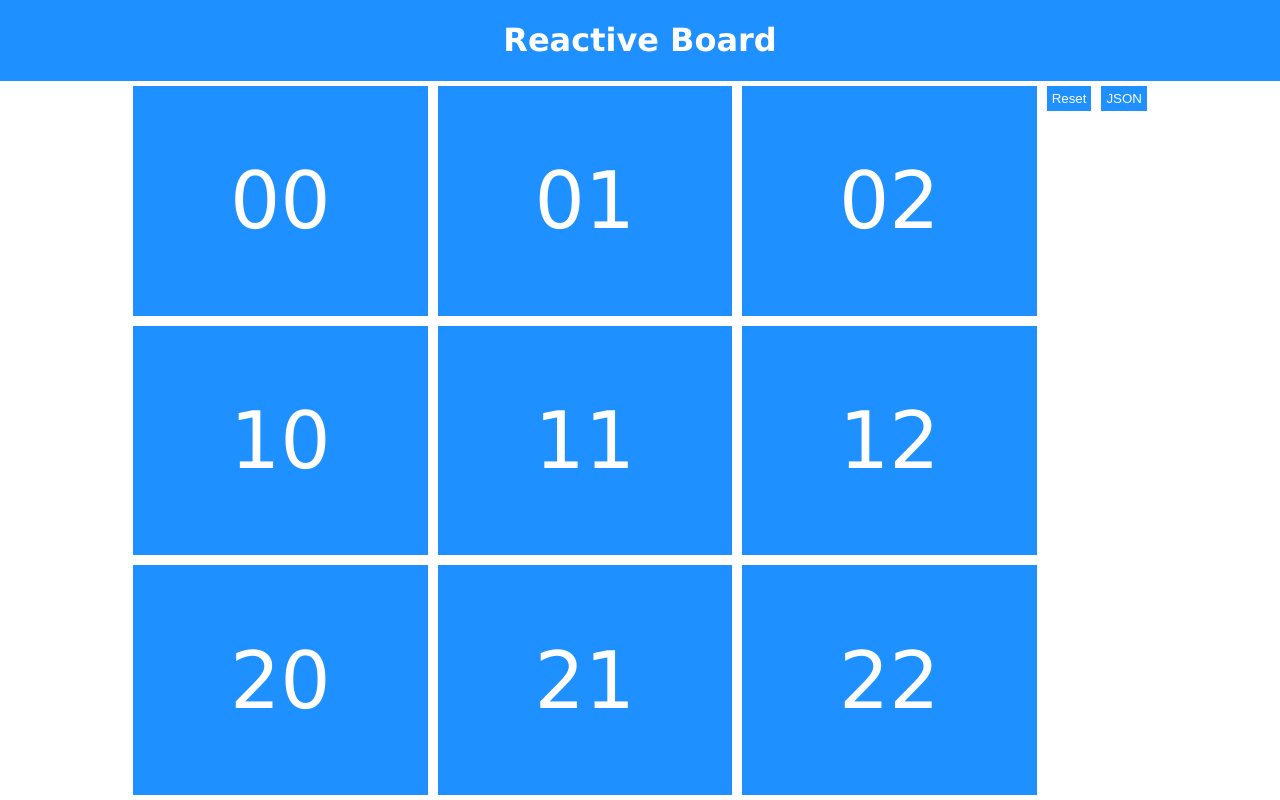
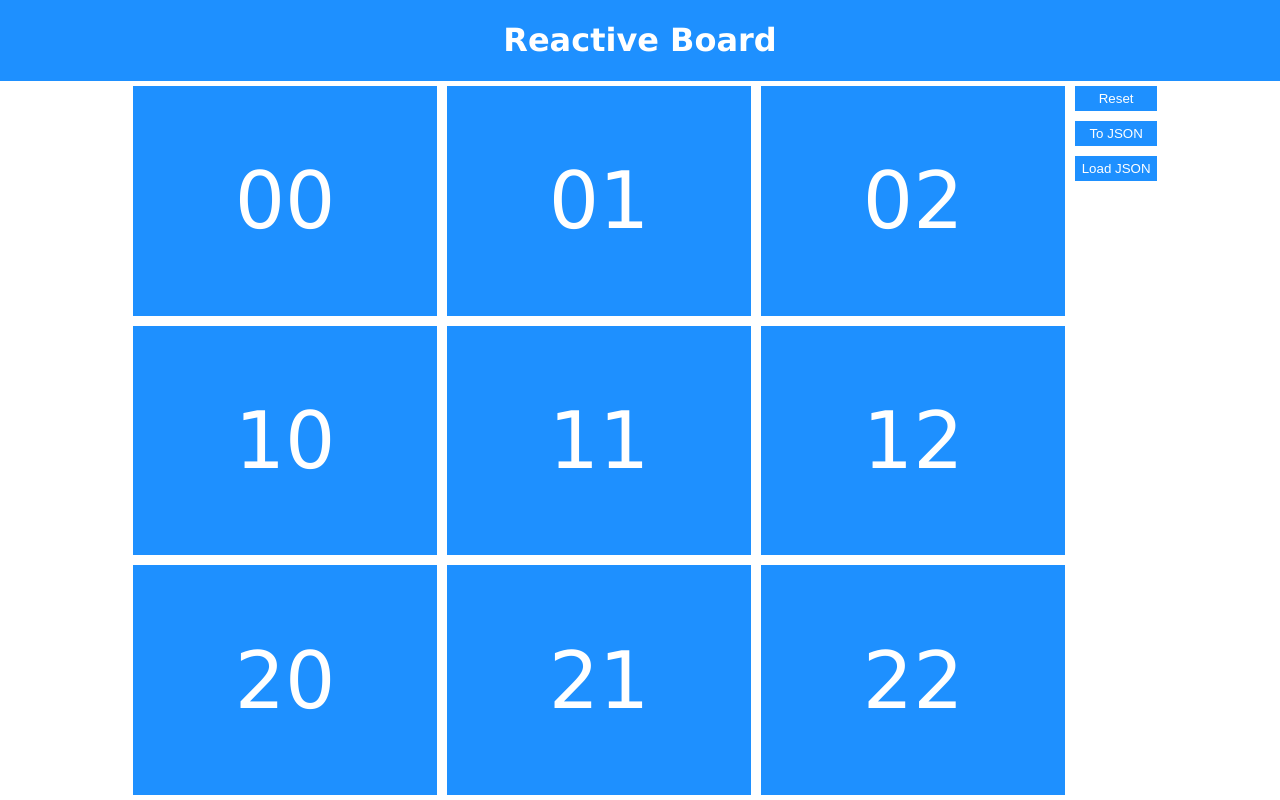
Before and after one commit to ArcusDeri/reactive-board, a React (Create React App) app: page /board in a window 1280 px wide. Built offline with nearby package versions, Linux system fonts and the light colour scheme.

Commit message:
Group board buttons in a column. Sketch loading from JSON feature.

```diff
--- a/src/Components/BoardComponent/Board.tsx
+++ b/src/Components/BoardComponent/Board.tsx
@@ -35,11 +35,16 @@ export class Board extends React.Component<IProps, IState> {
                 <div className="tiles">
                     {this.createTiles()}
                 </div>
-                <div onClick={this.resetTiles}>
-                    <BoardButton displayText="Reset"/>
-                </div>
-                <div onClick={this.displayJSON}>
-                    <BoardButton displayText="JSON"/>
+                <div>
+                    <div onClick={this.resetTiles}>
+                        <BoardButton displayText="Reset"/>
+                    </div>
+                    <div onClick={this.displayJSON}>
+                        <BoardButton displayText="To JSON"/>
+                    </div>
+                    <div onClick={this.promptJSON}>
+                        <BoardButton displayText="Load JSON"/>
+                    </div>
                 </div>
             </div>
         );
@@ -75,4 +80,15 @@ export class Board extends React.Component<IProps, IState> {
     }
 
     private displayJSON = () => alert(JSON.stringify(this.tilesStates));
+
+    private promptJSON = () => {
+        let loadedColors: IRgbColor[][];
+        try {
+            const jsonState = prompt('Insert JSON:');
+            loadedColors = JSON.parse(jsonState ? jsonState : JSON.stringify(this.tilesStates));
+            console.log(loadedColors);
+        } catch (error) {
+            console.error(error);
+        }
+    }
 }
--- a/src/Components/BoardComponent/BoardButtonComponent/BoardButton.css
+++ b/src/Components/BoardComponent/BoardButtonComponent/BoardButton.css
@@ -4,4 +4,5 @@
   margin: 5px;
   border: 0;
   color: white;
+  width: 100%;
 }
```
